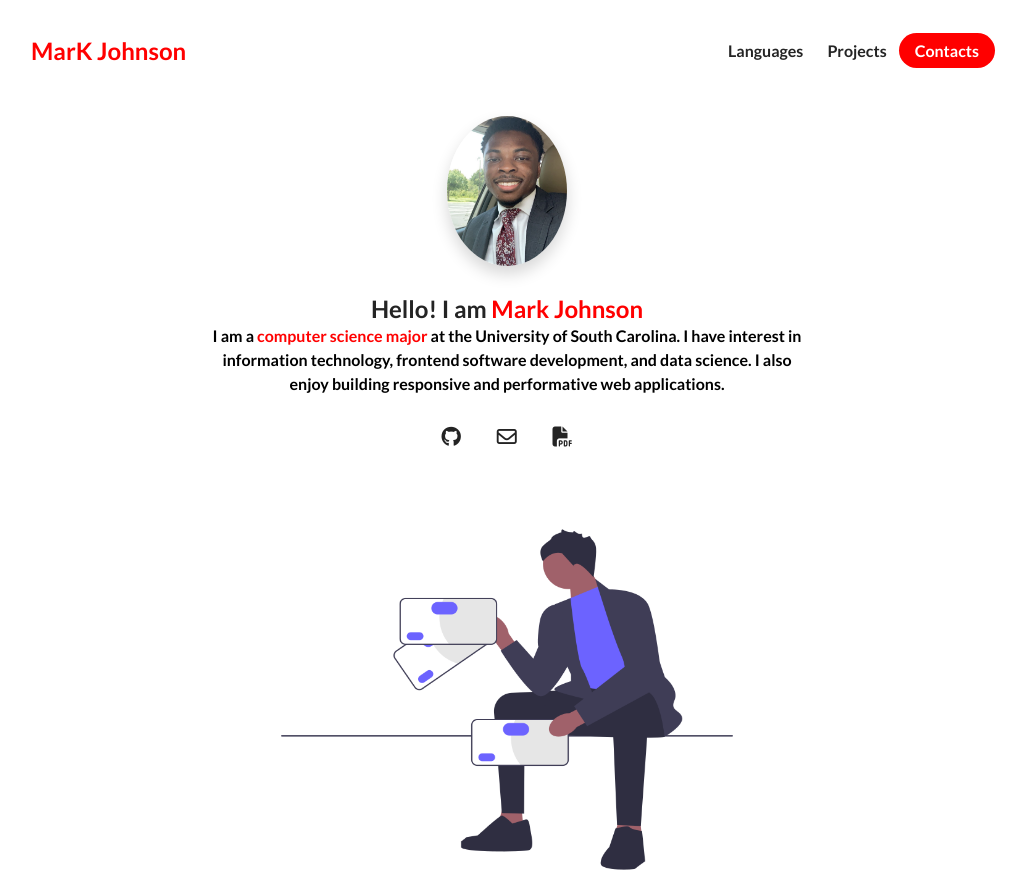
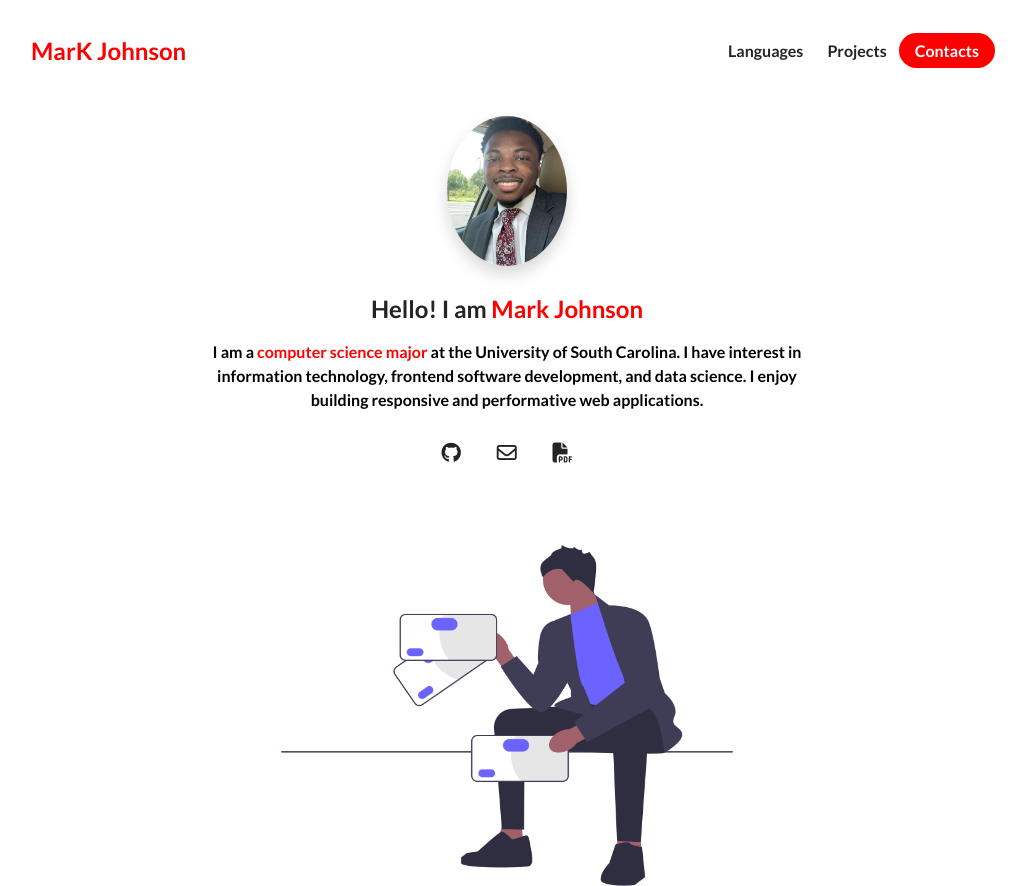
Before and after one commit to markj351/eportfolio, a plain HTML site: page index.html in a window 1280 px wide. Shown: the top 886 px of the page, without its empty margins (133-1159 px from the left). Drawn offline with Linux system fonts and the light colour scheme.

Commit message:
initialized git repository

```diff
--- a/index.html
+++ b/index.html
@@ -43,7 +43,7 @@
                 </h1>
                 <p class="about-me_info--para">
                     I am a <span class="title_span">computer science major</span> at the University of South Carolina.
-                    I have interest in information technology, frontend software development, and data science. I also enjoy building responsive
+                    I have interest in information technology, frontend software development, and data science. I enjoy building responsive
                     and performative web applications.
                 </p>
                 <div class="about-me_links">
@@ -119,7 +119,7 @@
                 </div>
               </div>
               <div class="project_wrapper">
-                <img src="assets/COUNTDOWNApp.png" class="project_img" alt="Countdown project">
+                <img src="assets/fireworks.jpg" class="project_img" alt="Countdown project">
                 <div class="project_description">
                   <h3 class="project_description--title">Countdown Project</h3>
                   <h4 class="project_description--subtitle">HTML, CSS, Javascript</h4>
--- a/styless.css
+++ b/styless.css
@@ -130,7 +130,7 @@ nav {
   margin: 0 auto;
 }
 .about-me_title  {
-
+  padding-bottom: 16px;
 }
 .title_span {
   color: red;
@@ -176,6 +176,7 @@ nav {
 /*Languages*/
 .title_span  {
   color: red;
+
 }
 .languages_img--wrapper  {
   display: flex;
```
Also changed, not shown: assets/fireworks.jpg (added).
